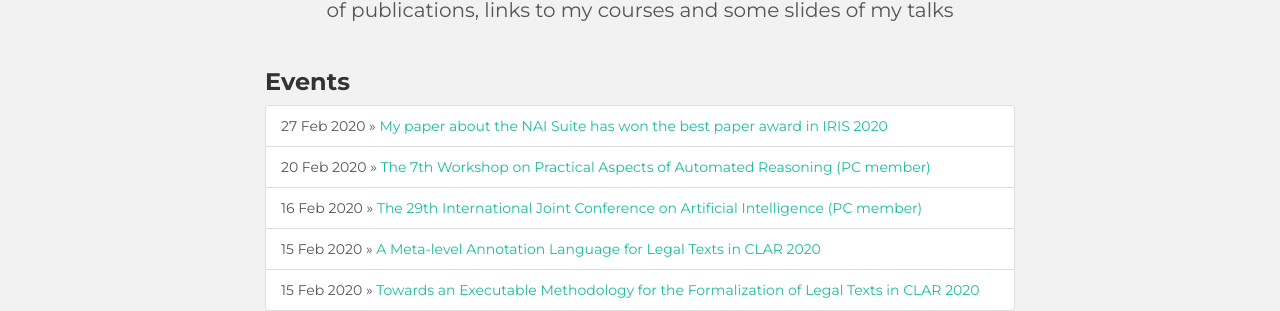
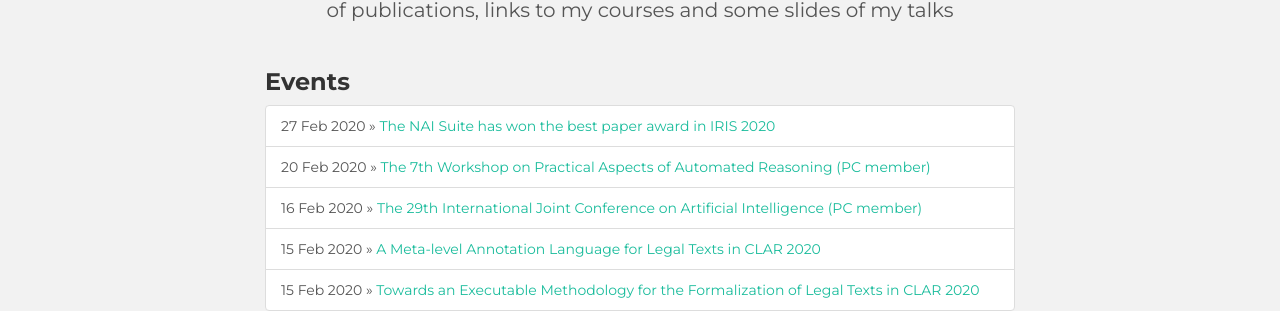
Before and after one commit to shaolintl/page, a Jekyll site: the page built from index.html, in a window 1280 px wide. Shown: the part 473-784 px from the top of the page. Built offline with Jekyll 4.4.1, drawn with Linux system fonts in a browser that asks for light colours.

```diff
--- a/_posts/news/2020-02-27-iris-bpa.md
+++ b/_posts/news/2020-02-27-iris-bpa.md
@@ -1,7 +1,7 @@
 ---
 layout: post
 categories: news
-title: My paper about the NAI Suite has won the best paper award in IRIS 2020
+title: The NAI Suite has won the best paper award in IRIS 2020
 date: 2020-02-27
 link: https://www.univie.ac.at/RI/IRIS2020/lexisnexis-best-paper-award/
 ---
```
